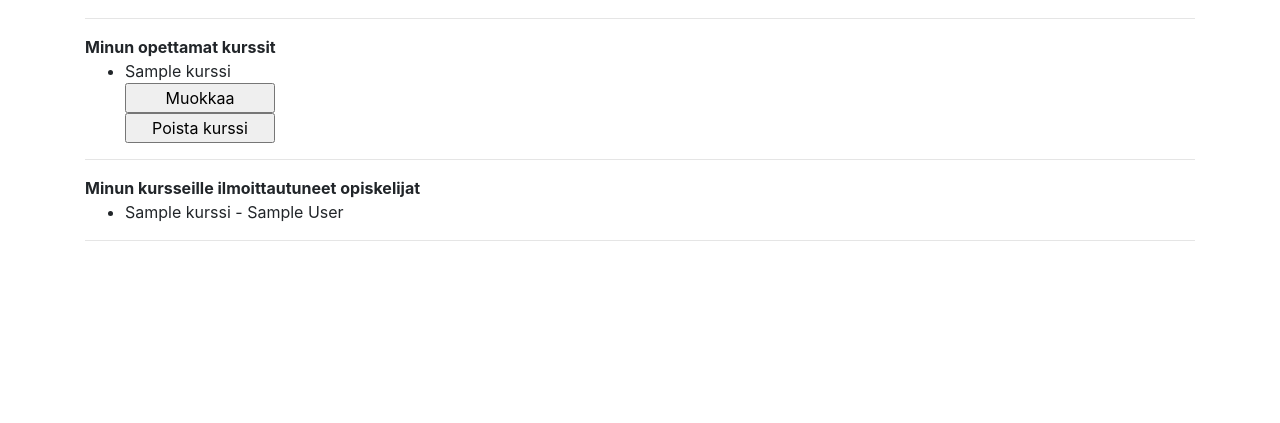
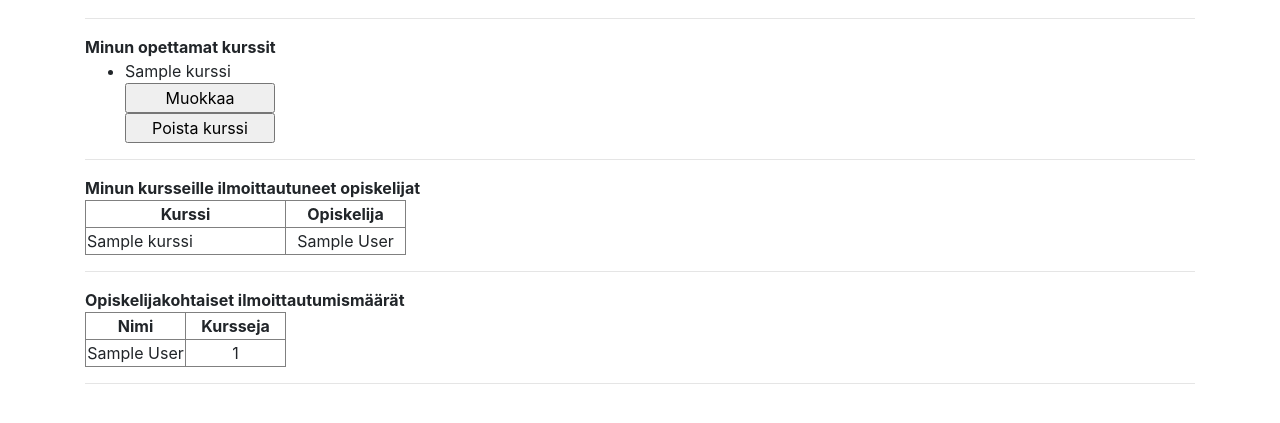
Before and after one commit to aarekr/Opinahjo, a Flask app: a page that uses application/templates/user.html in a window 1280 px wide. Shown: the part 210-633 px from the top of the page. Run offline with Flask 2, Linux system fonts and the light colour scheme; a user stored in the database is signed in; tables that the repository leaves empty hold one stand-in row (values such as "Sample post"); some libraries are stand-ins or nearby versions.

Commit message:
Opettaja näkee opiskelijoiden kurssi-ilmoittautumismäärät

```diff
--- a/application/auth/models.py
+++ b/application/auth/models.py
@@ -121,3 +121,16 @@ class User(Base):
         for row in res:
             response.append({"student":row[0], "course":row[1], "teacher":row[2]})
         return response
+
+    @staticmethod # opiskelijat ja heidän ilmoittautumismäärät
+    def student_enrollments_count():
+        stmt = text("SELECT Account.name, COUNT(Kurssi.id), Account.student "
+                    "FROM Account "
+                    "LEFT JOIN enrollments ON Account.id=enrollments.account_id "
+                    "LEFT JOIN Kurssi ON Kurssi.id=enrollments.kurssi_id "
+                    "GROUP BY Account.id")
+        res = db.engine.execute(stmt)
+        response = []
+        for row in res:
+            response.append({"name":row[0], "count":row[1], "student":row[2]})
+        return response
--- a/application/templates/user.html
+++ b/application/templates/user.html
@@ -53,16 +53,44 @@
 {% if user.teacher %}
   {% if all_enrollments is defined %}
   <b>Minun kursseille ilmoittautuneet opiskelijat</b> <br />
-  <ul>
+  <table border="1">
+    <tr>
+      <th width="200" style="text-align: center">Kurssi</th>
+      <th width="120" style="text-align: center">Opiskelija</th>
+    </tr>
     {% for row in all_enrollments %}
-      {% if row.teacher == user.id %}
-      <li>{{row.course}} - {{row.student}}</li>
-      {% endif %}
+    {% if row.teacher == user.id %}
+    <tr>
+      <td>{{row.course}}</td>
+      <td style="text-align: center">{{row.student}}</td>
+    </tr>
+    {% endif %}
     {% endfor %}
-  </ul>
+  </table>
   {% endif %}
 <hr>
 {% endif %}
 
 
+{% if user.teacher %}
+  {% if student_enrollments_count is defined %}
+  <b>Opiskelijakohtaiset ilmoittautumismäärät</b> <br />
+  <table border="1">
+    <tr>
+      <th width="100" style="text-align: center">Nimi</th>
+      <th width="100" style="text-align: center">Kursseja</th>
+    </tr>
+    {% for row in student_enrollments_count %}
+    {% if row.student %}
+    <tr>
+      <td style="text-align: center">{{row.name}}</td>
+      <td style="text-align: center">{{row.count}}</td>
+    </tr>
+    {% endif %}
+    {% endfor %}
+  </table>
+  {% endif %}
+<hr>
+{% endif %}
+
 {% endblock %}
--- a/application/views.py
+++ b/application/views.py
@@ -18,6 +18,7 @@ def user(usernimi):
     teacher_my_courses = User.teacher_my_courses()
     student_my_courses = User.student_my_courses()
     all_enrollments = User.all_enrollments()
+    student_enrollments_count = User.student_enrollments_count()
 
     if user.id != current_user.id:
         return "Et voi tarkastella toisen käyttäjän tietoja!"
@@ -26,5 +27,6 @@ def user(usernimi):
         teacher_info=teacher_info,
         teacher_my_courses=teacher_my_courses,
         student_my_courses=student_my_courses,
-        all_enrollments=all_enrollments
+        all_enrollments=all_enrollments,
+        student_enrollments_count=student_enrollments_count
     )
```
